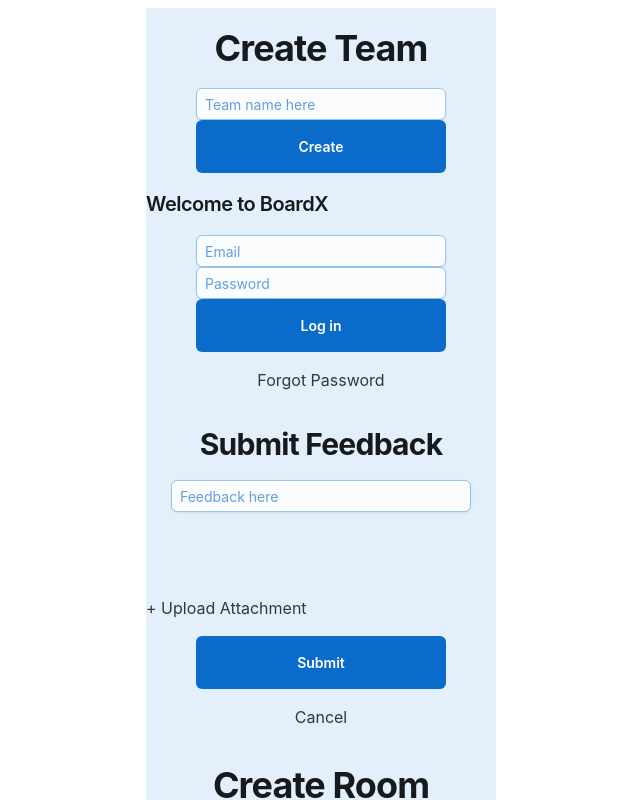
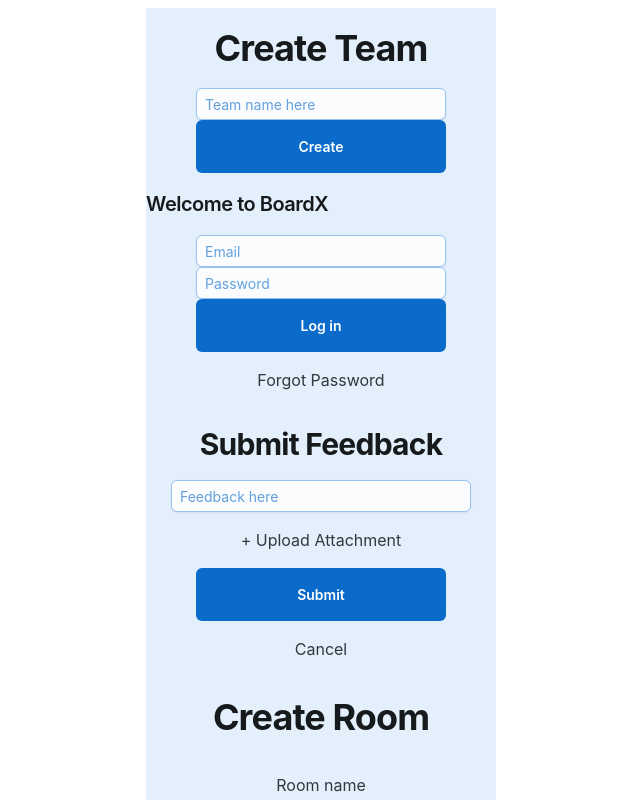
Before and after one commit to caryj567/JoyUI1, a React (Create React App) app: page / in a window 1280 px wide. Shown: the top 800 px of the page, without its empty margins (319-959 px from the left). Built offline with nearby package versions, Linux system fonts and the light colour scheme.

Commit message:
Update Feedback.tsx

```diff
--- a/src/Feedback.tsx
+++ b/src/Feedback.tsx
@@ -19,11 +19,13 @@ export default function BasicButtons()
                     <Typography level="h2" sx={{mx:"auto", py:2}}>Submit Feedback</Typography>
                 </div>
                 <div style={{display:'flex', alignItems:'center', justifyContent:'center'}}>
-                    <FormControl id="Id" required size="sm" color="primary" style={{width:300, height:100}}>
+                    <FormControl id="Id" required size="sm" color="primary" style={{width:300}}>
                         <Input placeholder="Feedback here" name="Name" type="tel" autoComplete="on" autoFocus fullWidth defaultValue="" variant="outlined" />
                       </FormControl>
                 </div>
-                <Typography sx={{mx:"auto", py:2}}>+ Upload Attachment</Typography>
+                <div style={{display:'flex', alignItems:'center', justifyContent:'center'}}>
+                    <Typography sx={{mx:"auto", py:2}}>+ Upload Attachment</Typography>
+                </div>
                 <div style={{display:'flex', alignItems:'center', justifyContent:'center'}}>
                     <Button sx={{width:250, mx:"auto", py:2, px: 3}}>Submit</Button>
                 </div>
```
